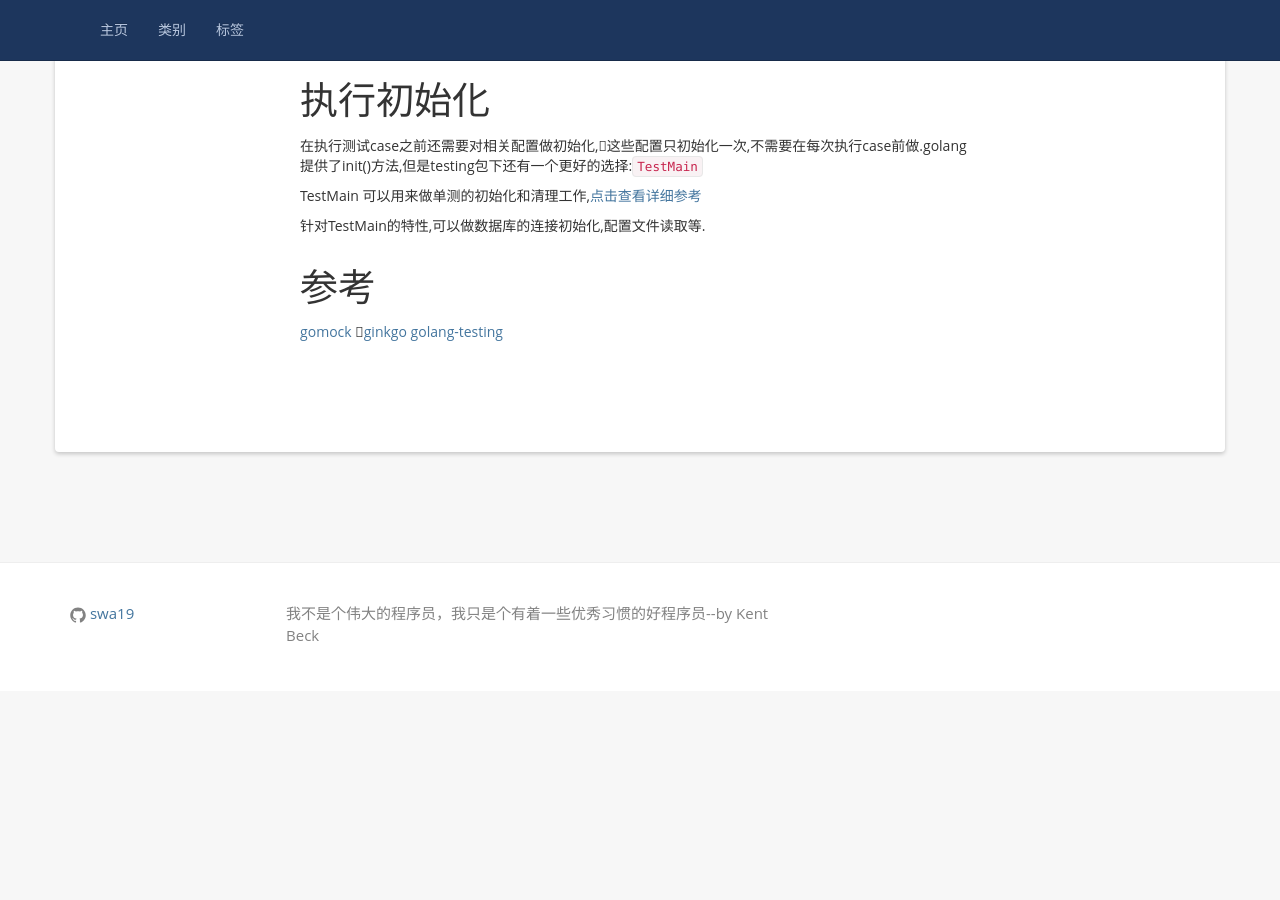
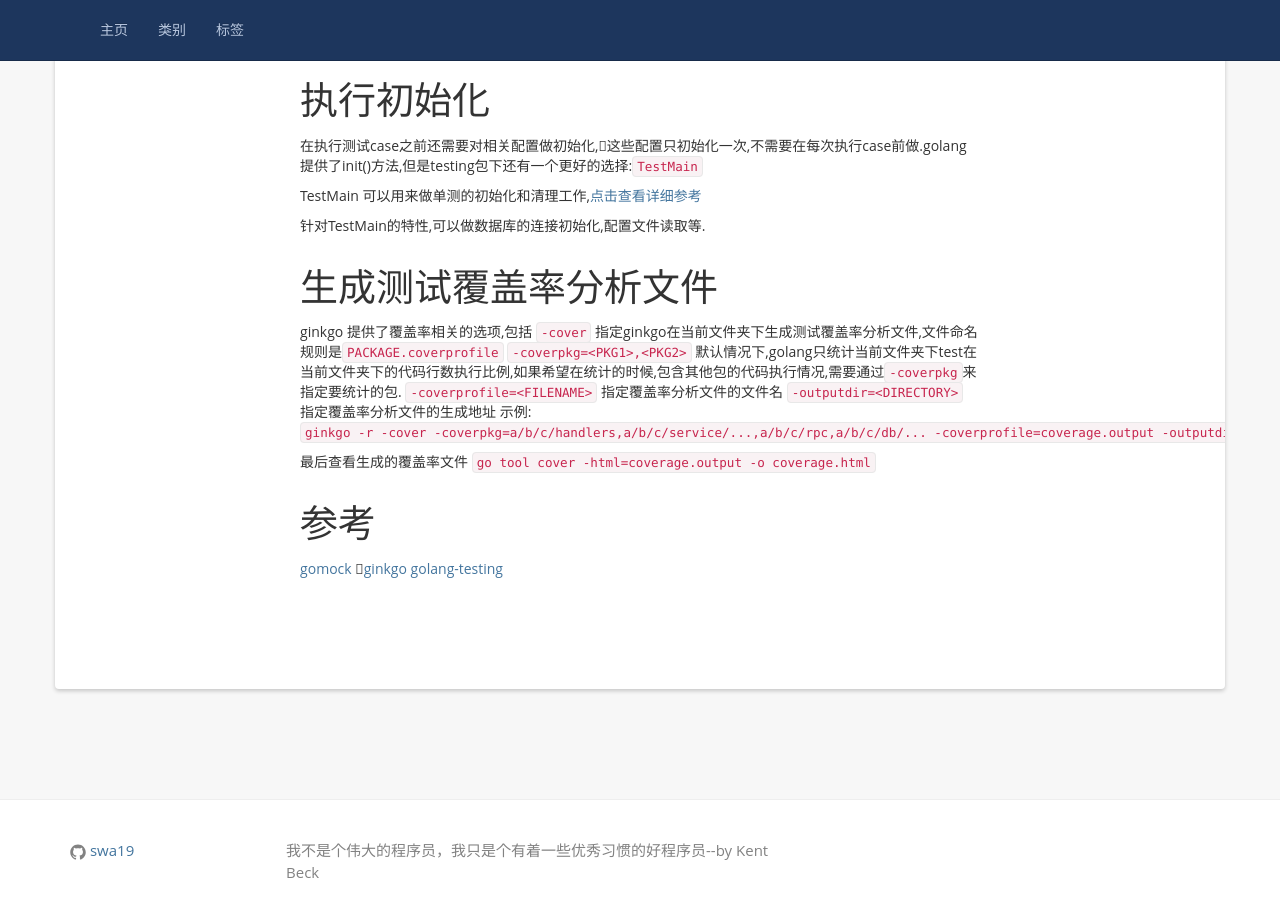
Before and after one commit to caojinyan24/caojinyan24.github.io, a Jekyll site: the page built from _posts/2019/201907/2019-07-18-golangTest.md, in a window 1280 px wide and 900 px high, scrolled down 4088 px. Built offline with Jekyll 4.4.1, drawn with Linux system fonts in a browser that asks for light colours; nearby versions of some CDN libraries; before the commit the page ends 4779 px from its top, so only the background shows below that.

Commit message:
temp
Change-Id: I79fc566249e30c7790360c57fc70db6ad3382398

```diff
--- a/_posts/2019/201907/2019-07-18-golangTest.md
+++ b/_posts/2019/201907/2019-07-18-golangTest.md
@@ -207,7 +207,18 @@ TestMain 可以用来做单测的初始化和清理工作,[点击查看详细参
 
 针对TestMain的特性,可以做数据库的连接初始化,配置文件读取等.
 
+# 生成测试覆盖率分析文件
 
+ginkgo 提供了覆盖率相关的选项,包括
+`-cover` 指定ginkgo在当前文件夹下生成测试覆盖率分析文件,文件命名规则是`PACKAGE.coverprofile`
+`-coverpkg=<PKG1>,<PKG2>` 默认情况下,golang只统计当前文件夹下test在当前文件夹下的代码行数执行比例,如果希望在统计的时候,包含其他包的代码执行情况,需要通过`-coverpkg`来指定要统计的包.
+`-coverprofile=<FILENAME>` 指定覆盖率分析文件的文件名
+`-outputdir=<DIRECTORY>` 指定覆盖率分析文件的生成地址
+示例:
+`ginkgo -r -cover -coverpkg=a/b/c/handlers,a/b/c/service/...,a/b/c/rpc,a/b/c/db/... -coverprofile=coverage.output -outputdir=./`
+
+最后查看生成的覆盖率文件
+`go tool cover -html=coverage.output -o coverage.html`
 
 # 参考
 
```
Also changed, not shown: _posts/2018/201801/2018-01-21-session.md (+2 -2 lines), _posts/2018/201806/2018-06-23-gin.md (+1 -1 lines), _posts/2018/201807/2018-07-08-go-pprof.md (+2 -2 lines), _posts/2019/201908/2019-08-21-gomod.md (+8 -4 lines), 1 other file.
